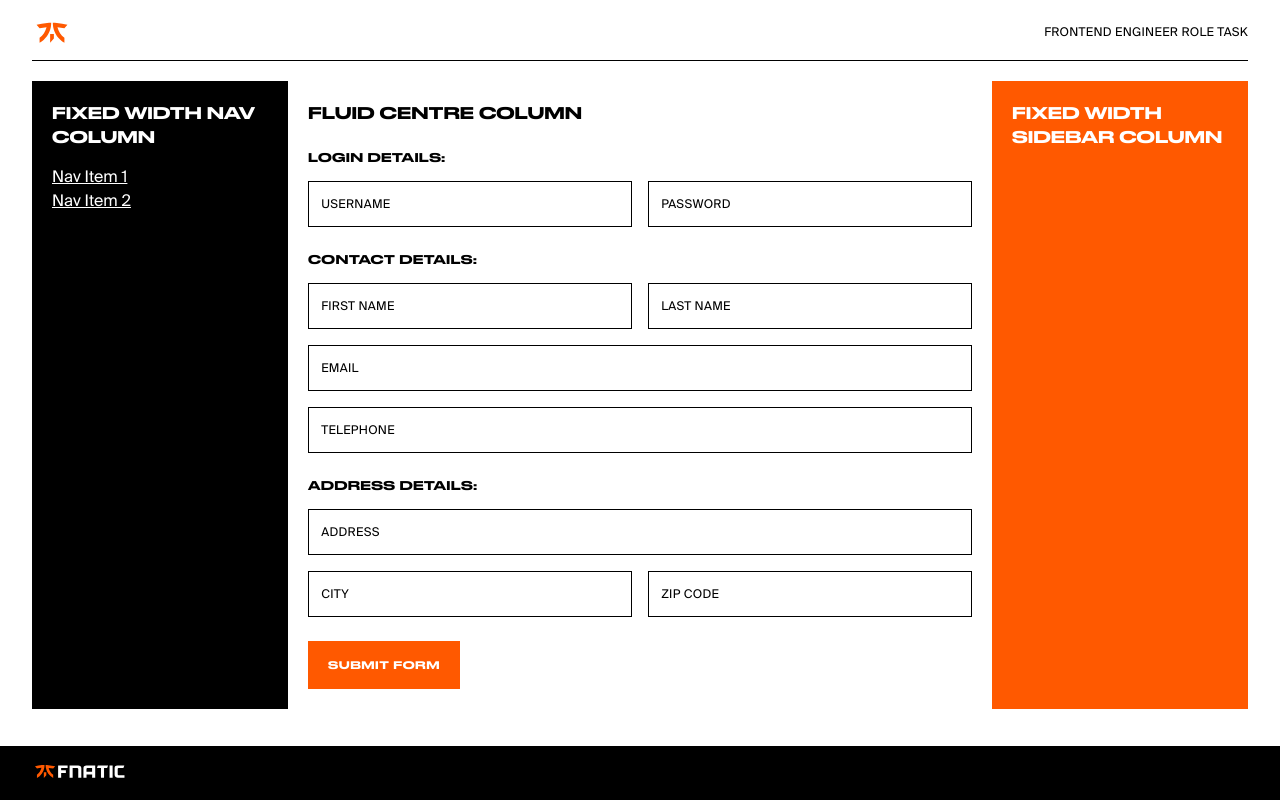
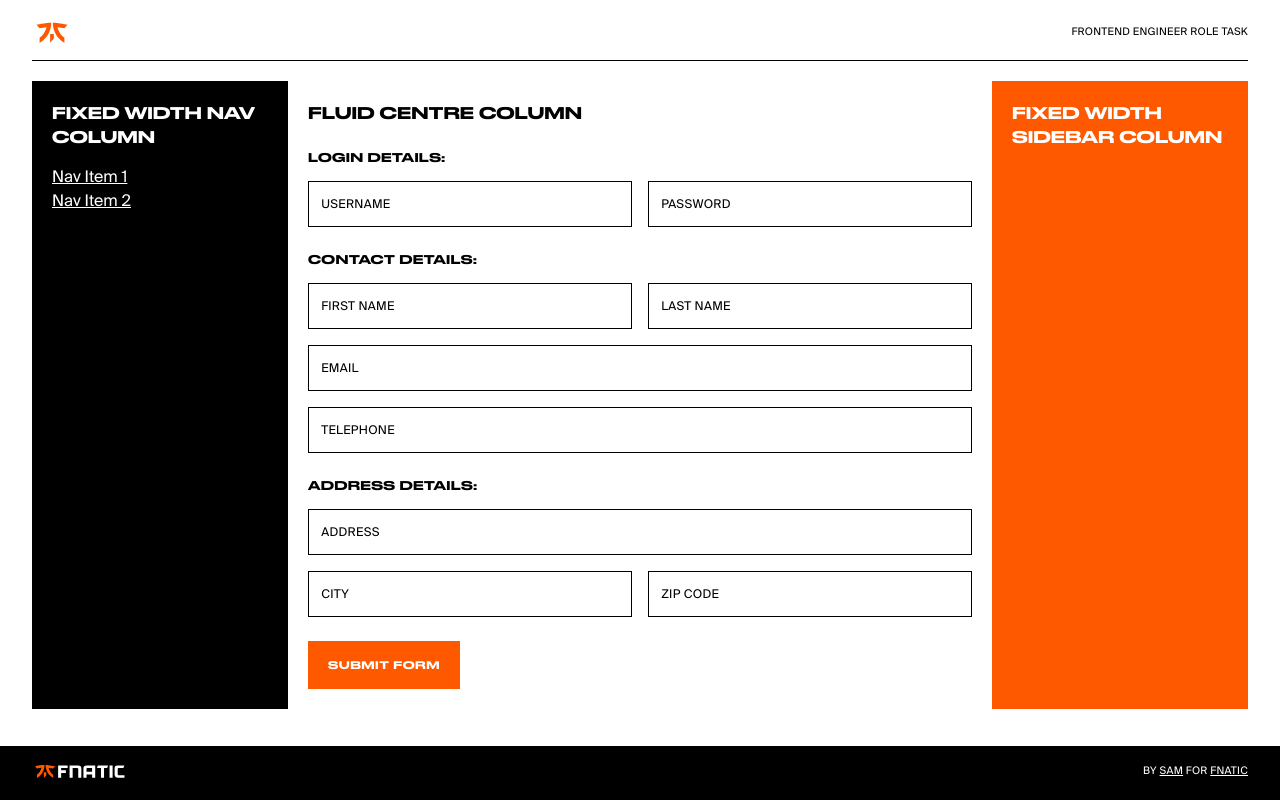
Before and after one commit to samuelgoddard/fnatic-code-task, a Next.js app: page / in a window 1280 px wide. Built offline with nearby package versions, Linux system fonts and the light colour scheme.

Commit message:
small visual tweaks - added easter egggs

```diff
--- a/components/footer.js
+++ b/components/footer.js
@@ -2,9 +2,12 @@ import Container from '../components/container'
 
 export default function Footer() {
   return (
-    <footer className="bg-black w-full pt-3 pb-4" role="contentinfo">
+    <footer className="bg-black text-white w-full pt-3 pb-4" role="contentinfo">
       <Container>
-        <img src="/wordmark.svg" alt="Fnatic Wordmark" className="w-24 inline-block" />
+        <div className="flex flex-wrap items-center">
+          <img src="/wordmark.svg" alt="Fnatic Wordmark" className="w-24 inline-block" />
+          <span className="ml-auto text-2xs uppercase tracking-wide">By <a className="underline hover:text-orange focus:text-orange focus:outline-none" href="https://samgoddard.co.uk" target="_blank" rel="nonopener noreferrer">Sam</a> for <a className="underline hover:text-orange focus:text-orange focus:outline-none" href="https://fnatic.com" target="_blank" rel="nonopener noreferrer">Fnatic</a></span>
+        </div>
       </Container>
     </footer>
   )
--- a/components/form.module.css
+++ b/components/form.module.css
@@ -26,7 +26,6 @@
   }
 }
 
-
 .form-group__item {
   @apply w-full mb-4 relative;
 
@@ -49,7 +48,7 @@
     transform: scale(0.8);
   }
 
-  .label.active {
+  .label.is--active {
     @apply text-black px-2 z-20;
     top: -5px;
     left: 0.75rem;
--- a/components/header.js
+++ b/components/header.js
@@ -6,7 +6,7 @@ export default function Header() {
       <Container>
         <div className="border-b border-black pt-3 pb-2 flex flex-wrap items-center">
           <img src="/logo.svg" alt="Fnatic Logo" className="w-10 inline-block" />
-          <span className="ml-auto text-xs uppercase tracking-wide">Frontend Engineer Role Task</span>
+          <span className="ml-auto text-2xs uppercase tracking-wide">Frontend Engineer Role Task</span>
         </div>
       </Container>
     </header>
--- a/components/text-field.js
+++ b/components/text-field.js
@@ -7,7 +7,7 @@ export default function TextField({label, value, changeHandler, type, name, acti
     <>
       <label
         htmlFor={name}
-        className={active ? cn(styles.label, styles.active): styles.label}
+        className={active ? cn(styles.label, styles['is--active']): styles.label}
       >{label}</label>
       <input
         type={type}
--- a/pages/_app.js
+++ b/pages/_app.js
@@ -1,7 +1,7 @@
 import '../styles/globals.css'
 
-function MyApp({ Component, pageProps }) {
+function FnaticCodeTask({ Component, pageProps }) {
   return <Component {...pageProps} />
 }
 
-export default MyApp
+export default FnaticCodeTask
--- a/pages/index.js
+++ b/pages/index.js
@@ -1,5 +1,4 @@
 import Head from 'next/head'
-
 import Layout from '../components/layout'
 import Container from '../components/container'
 import Form from '../components/form'
@@ -15,23 +14,29 @@ export default function Index() {
 
       <Container>
         <div className="flex flex-wrap">
+          {/* Nav Column */}
           <nav className="bg-black text-white w-full md:w-40 lg:w-64 p-5" role="navigation">
             <h2 className="font-display uppercase block mb-4">Fixed Width Nav Column</h2>
 
             <ul>
-              <li><a className="underline hover:text-orange focus:text-orange transition ease-in-out duration-300" href="#">Nav Item 1</a></li>
-              <li><a className="underline hover:text-orange focus:text-orange transition ease-in-out duration-300" href="#">Nav Item 2</a></li>
+              {/* Flusha doing Flusha things ;-) */}
+              <li><a className="underline hover:text-orange focus:text-orange focus:outline-none" href="https://www.youtube.com/watch?v=93WjCKFPxL8" target="_blank" rel="noopener noreferrer">Nav Item 1</a></li>
+              {/* My personal favourite Fnatic moment ;-) */}
+              <li><a className="underline hover:text-orange focus:text-orange focus:outline-none" href="https://www.youtube.com/watch?v=XdN67NuhMW4" target="_blank" rel="noopener noreferrer">Nav Item 2</a></li>
             </ul>
           </nav>
 
+          {/* Main Column */}
           <main className="flex-1 p-5" role="main">
             <h1 className="font-display uppercase block mb-4">Fluid Centre Column</h1>
 
+            {/* Form Area */}
             <div className="mt-6">
               <Form />
             </div>
           </main>
 
+          {/* Sidebar Column */}
           <aside className="bg-orange text-white w-full md:w-40 lg:w-64 p-5">
             <h2 className="font-display uppercase block mb-4">Fixed Width Sidebar Column</h2>
           </aside>
```
